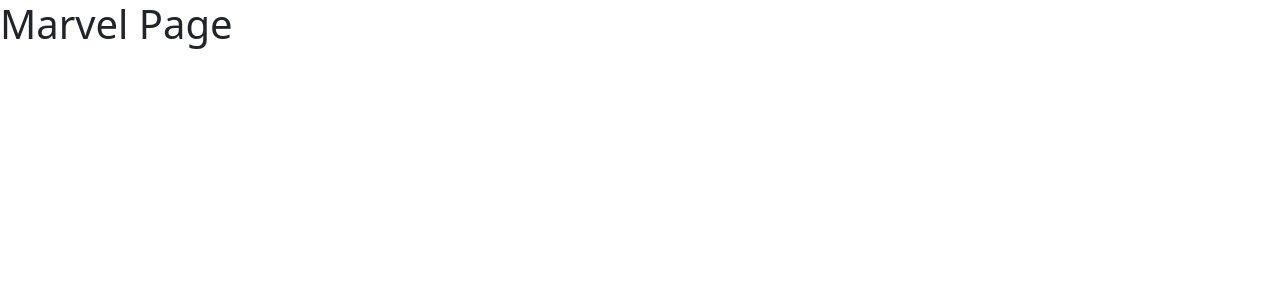
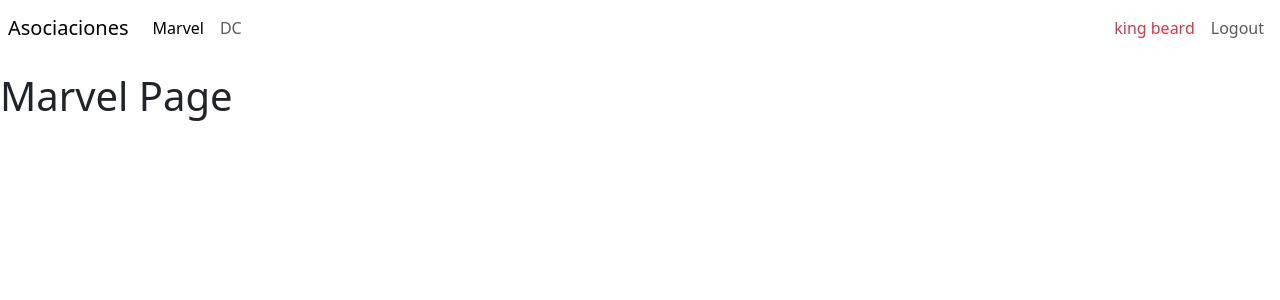
Before and after one commit to king-beard/heroes-spa, a React (Vite) app: page /marvel in a window 1280 px wide. Shown: the top 300 px of the page. Built offline with nearby package versions, Linux system fonts and the light colour scheme.

Commit message:
add Navbar

```diff
--- /dev/null
+++ b/src/auth/pages/index.jsx
@@ -0,0 +1 @@
+export * from './LoginPage'
--- /dev/null
+++ b/src/heroes/pages/index.js
@@ -0,0 +1,2 @@
+export * from './MarvelPage'
+export * from './DCPage'
--- a/src/router/AppRouter.jsx
+++ b/src/router/AppRouter.jsx
@@ -1,12 +1,13 @@
 import { Fragment } from "react"
 import { Navigate, Route, Routes } from "react-router-dom"
-import { MarvelPage } from "../heroes/pages/MarvelPage"
-import { DCPage } from "../heroes/pages/DCPage"
-import { LoginPage } from "../auth/pages/LoginPage"
+import { MarvelPage, DCPage } from "../heroes/pages"
+import { LoginPage } from "../auth/pages"
+import { Navbar } from "../ui/components"
 
 export const AppRouter = () => {
   return (
     <Fragment>
+      <Navbar/>
       <Routes>
         <Route path="marvel" element={<MarvelPage/>} />
         <Route path="dc" element={<DCPage/>} />
--- /dev/null
+++ b/src/ui/components/Navbar.jsx
@@ -0,0 +1,37 @@
+import { Link, NavLink } from 'react-router-dom';
+
+export const Navbar = () => {
+  return (
+    <nav className="navbar navbar-expand-sm navbar-light mb-3 p-2">
+      <Link
+        className="navbar-brand"
+        to="/"
+      >
+        Asociaciones
+      </Link>
+      <div className="navbar-collapse">
+        <div className="navbar-nav">
+          <NavLink
+            className={({ isActive }) => `nav-item nav-link ${ isActive ? 'active' : '' } `}
+            to="/marvel"
+          >
+            Marvel
+          </NavLink>
+          <NavLink
+            className={({ isActive }) => `nav-item nav-link ${ isActive ? 'active' : '' } `}
+            to="/dc"
+          >
+            DC
+          </NavLink>
+        </div>
+      </div>
+
+      <div className="navbar-collapse collapse w-100 order-3 dual-collapse2 d-flex justify-content-end">
+        <ul className="navbar-nav ml-auto">
+          <span className="nav-item nav-link text-danger">king beard</span>
+          <button className="nav-item nav-link btn">Logout</button>
+        </ul>
+      </div>
+    </nav>
+  )
+}
--- /dev/null
+++ b/src/ui/components/index.js
@@ -0,0 +1 @@
+export * from './Navbar'
```
